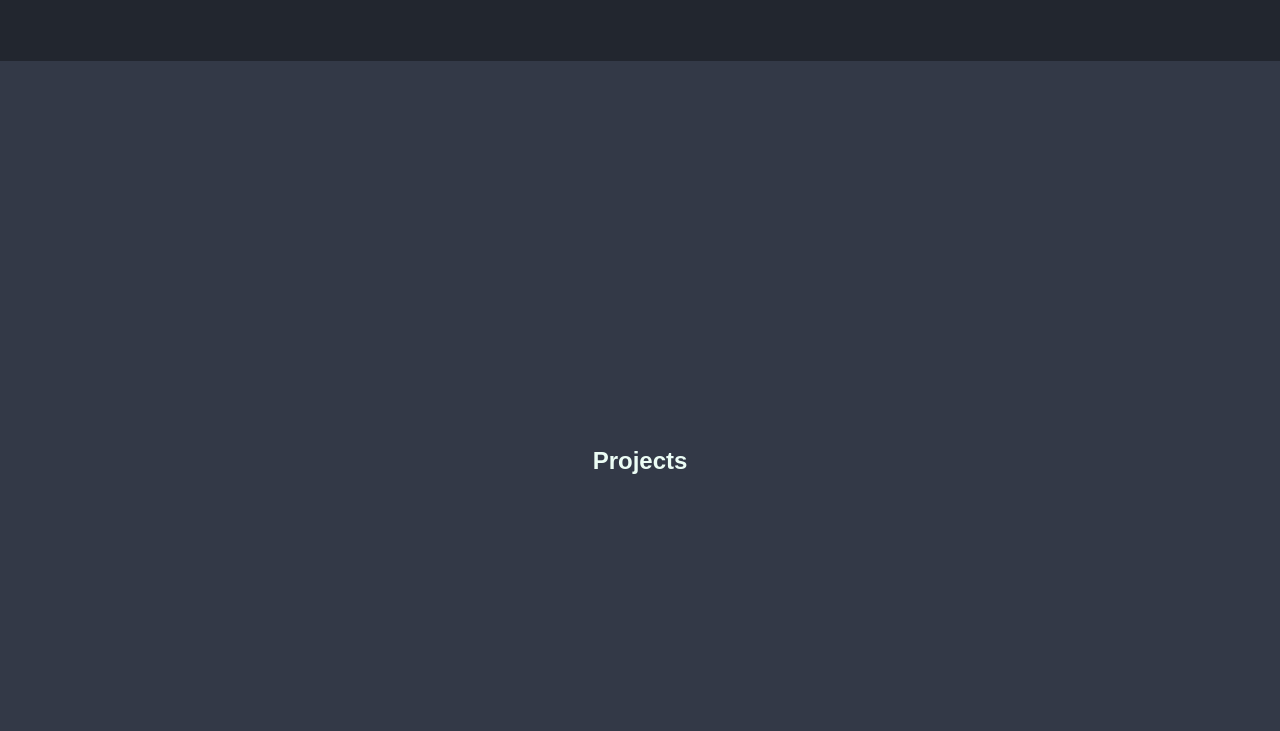
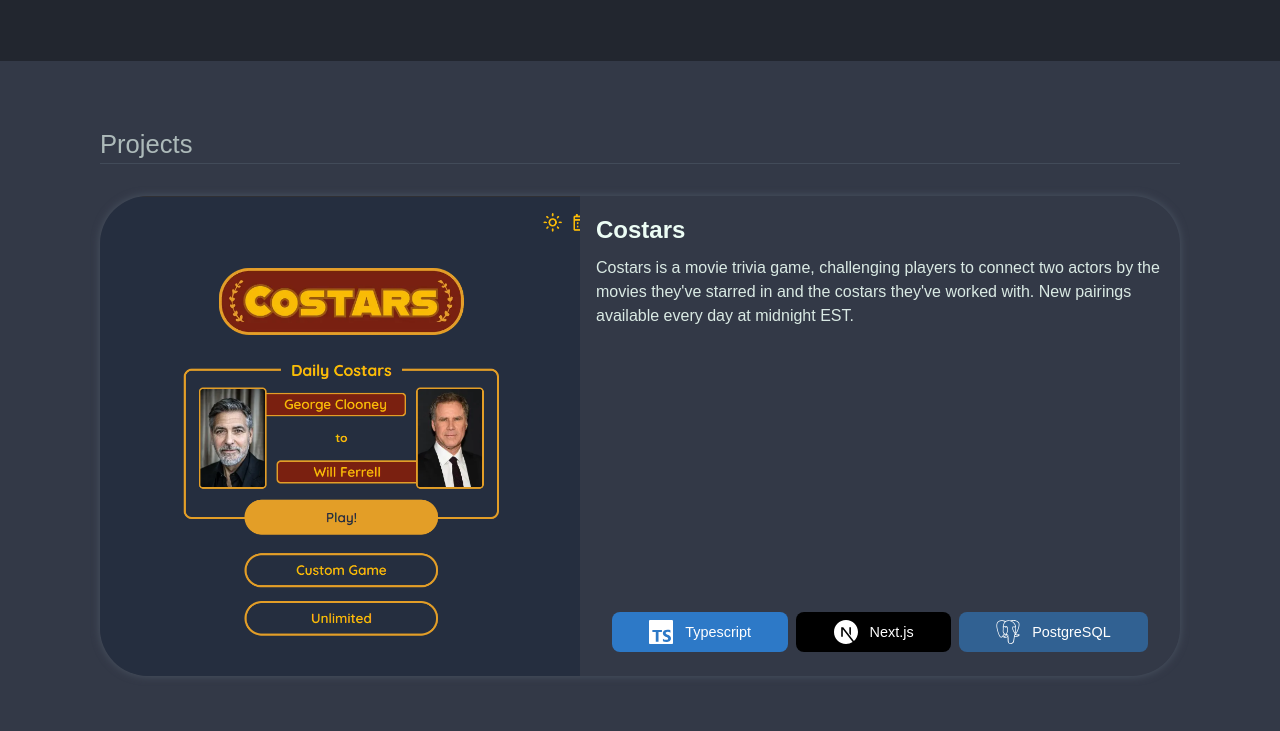
Before and after one commit to alexsalmi/portfolio, an Astro site: page / in a window 1280 px wide. Shown: the part 2849-3580 px from the top of the page. Built offline with nearby package versions, Linux system fonts and the light colour scheme; Astro itself is replaced by a stand-in of ours; a web font is replaced by a local one.

Commit message:
Start work on projects section

```diff
--- a/src/components/Projects.astro
+++ b/src/components/Projects.astro
@@ -1,16 +1,156 @@
 ---
-import { PROJECTS_SECTION_ID } from "../constants";
+import { Image } from "astro:assets";
+import { PROJECTS_SECTION_ID, SKILLS } from "../constants";
+import { PROJECTS } from "../constants/projects";
+import { Icon } from "astro-icon/components";
+
+const getSkill = (name: string) => {
+  return (
+    SKILLS.Frameworks.find((sk) => sk.label === name) ||
+    SKILLS.Languages.find((sk) => sk.label === name) ||
+    SKILLS.Services.find((sk) => sk.label === name)
+  );
+};
 ---
 
-<section class="projects" id={PROJECTS_SECTION_ID}><h2>Projects</h2></section>
+<section class="projects" id={PROJECTS_SECTION_ID}>
+  <h2 class="title">Projects</h2>
+  {
+    PROJECTS.map((project) => (
+      <div class="projectItem">
+        <Image
+          class="projectImage"
+          width={1024}
+          height={1024}
+          src={project.image}
+          alt={`An image of ${project.name}`}
+        />
+        <div class="projectInfo">
+          <h3>{project.name}</h3>
+          <p>{project.description}</p>
+          <div class="projectSkills">
+            {project.skills.map(getSkill).map((skill) => (
+              <span
+                class="skillItem"
+                style={`color: ${skill?.color}; background-color: ${skill?.background};`}
+              >
+                <Icon
+                  name={skill?.icon}
+                  class="icon"
+                  id={`${skill?.label}_icon`}
+                />
+                <label for={`${skill?.label}_icon`}>{skill?.label}</label>
+              </span>
+            ))}
+          </div>
+        </div>
+      </div>
+    ))
+  }
+</section>
 
 <style>
   .projects {
-    height: 50em;
     width: 100%;
     background-color: var(--background-secondary);
     display: flex;
+    flex-direction: column;
+    align-items: center;
+    padding: 4rem 1rem;
+    gap: 1rem;
+  }
+
+  .title {
+    font-size: 1.6rem;
+    font-weight: 500;
+    opacity: 0.66;
+    margin: 0 5.5rem 1rem;
+    border-bottom: 1px solid var(--accent-secondary);
+    width: 100%;
+    max-width: calc(var(--max-width) * 3 / 4);
+  }
+
+  .projectItem {
+    display: flex;
+    max-width: calc(var(--max-width) * 3 / 4);
+    height: 30rem;
+    box-shadow: 0 0 0.5rem var(--shadow);
+    border-radius: 3rem;
+  }
+
+  .projectImage {
+    height: 100%;
+    width: auto;
+    max-width: 50%;
+    aspect-ratio: 1/1;
+    object-fit: cover;
+    border-radius: 3rem;
+    border-top-right-radius: 0;
+    border-bottom-right-radius: 0;
+  }
+
+  .projectInfo {
+    padding: 1rem;
+    display: flex;
+    flex-direction: column;
+    gap: 0.5rem;
+  }
+
+  .projectInfo > h3 {
+    font-size: 1.5rem;
+    font-weight: 600;
+  }
+
+  .projectInfo > p {
+    opacity: 0.9;
+    margin-bottom: 1rem;
+  }
+
+  .projectSkills {
+    display: flex;
+    flex-wrap: wrap;
+    gap: 0.5rem;
+    margin: auto 1rem 0.5rem;
+  }
+
+  .skillItem {
+    flex-grow: 1;
+    display: flex;
     align-items: center;
     justify-content: center;
+    gap: 0.75rem;
+    padding: 0.5rem 0.75rem;
+    border-radius: 0.5rem;
+    font-size: 0.9rem;
+  }
+
+  .icon {
+    width: 1.5rem;
+    height: 1.5rem;
+  }
+
+  @media (max-width: 800px) {
+    .projectItem {
+      flex-direction: column;
+      height: fit-content;
+      border-radius: 1.5rem;
+    }
+
+    .projectImage {
+      width: 100%;
+      max-width: none;
+      height: auto;
+      border-radius: 1.5rem;
+      border-bottom-right-radius: 0;
+      border-bottom-left-radius: 0;
+    }
+
+    .skillItem {
+      font-size: 0.85rem;
+    }
+    .icon {
+      width: 1.25rem;
+      height: 1.25rem;
+    }
   }
 </style>
--- /dev/null
+++ b/src/constants/projects.ts
@@ -0,0 +1,11 @@
+import costars from "../assets/costars.png";
+
+export const PROJECTS = [
+  {
+    name: "Costars",
+    description:
+      "Costars is a movie trivia game, challenging players to connect two actors by the movies they've starred in and the costars they've worked with. New pairings available every day at midnight EST.",
+    image: costars,
+    skills: ["Typescript", "Next.js", "PostgreSQL"],
+  },
+];
```
Also changed, not shown: src/types/skills.d.ts (+4 -3 lines), src/assets/costars.png (added).
